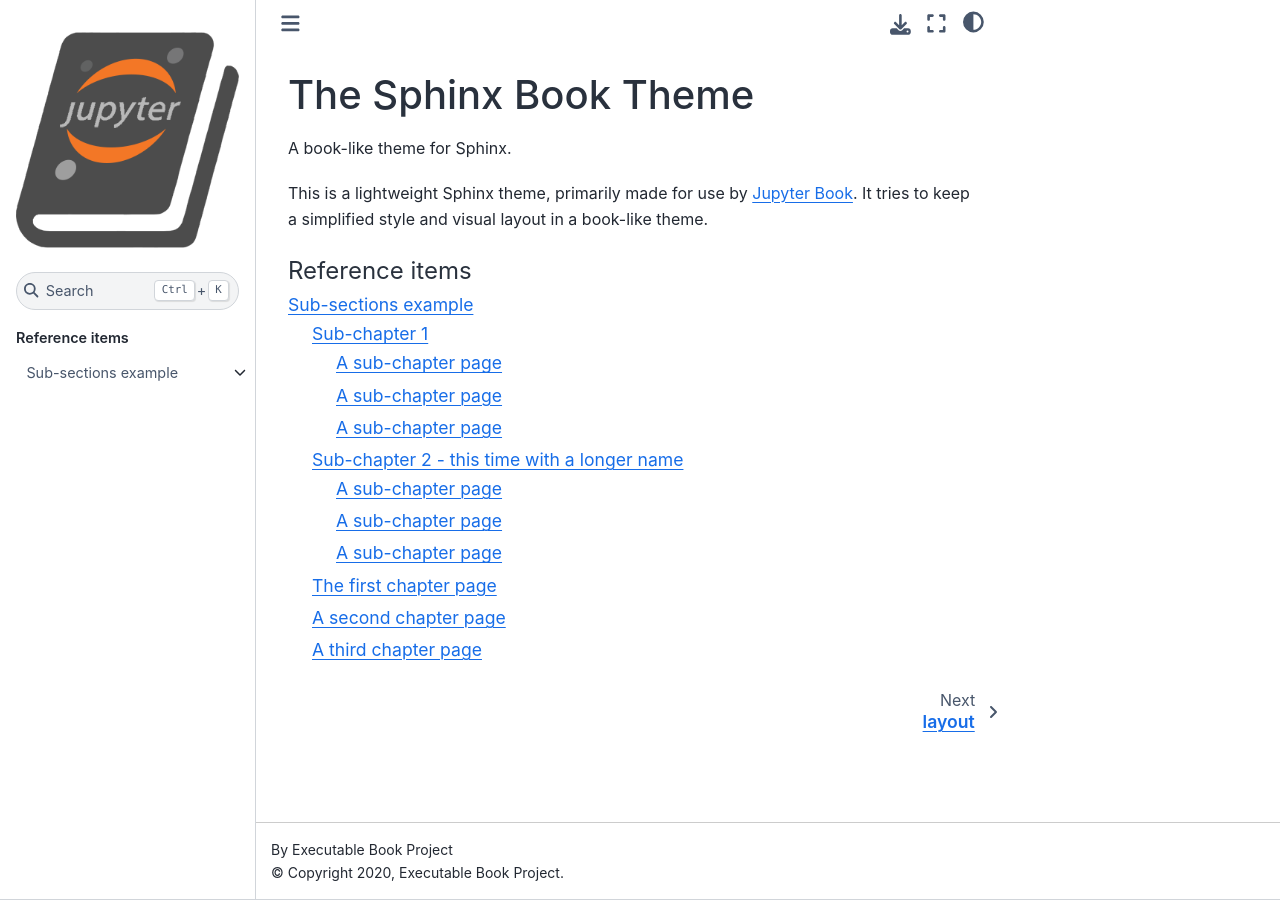
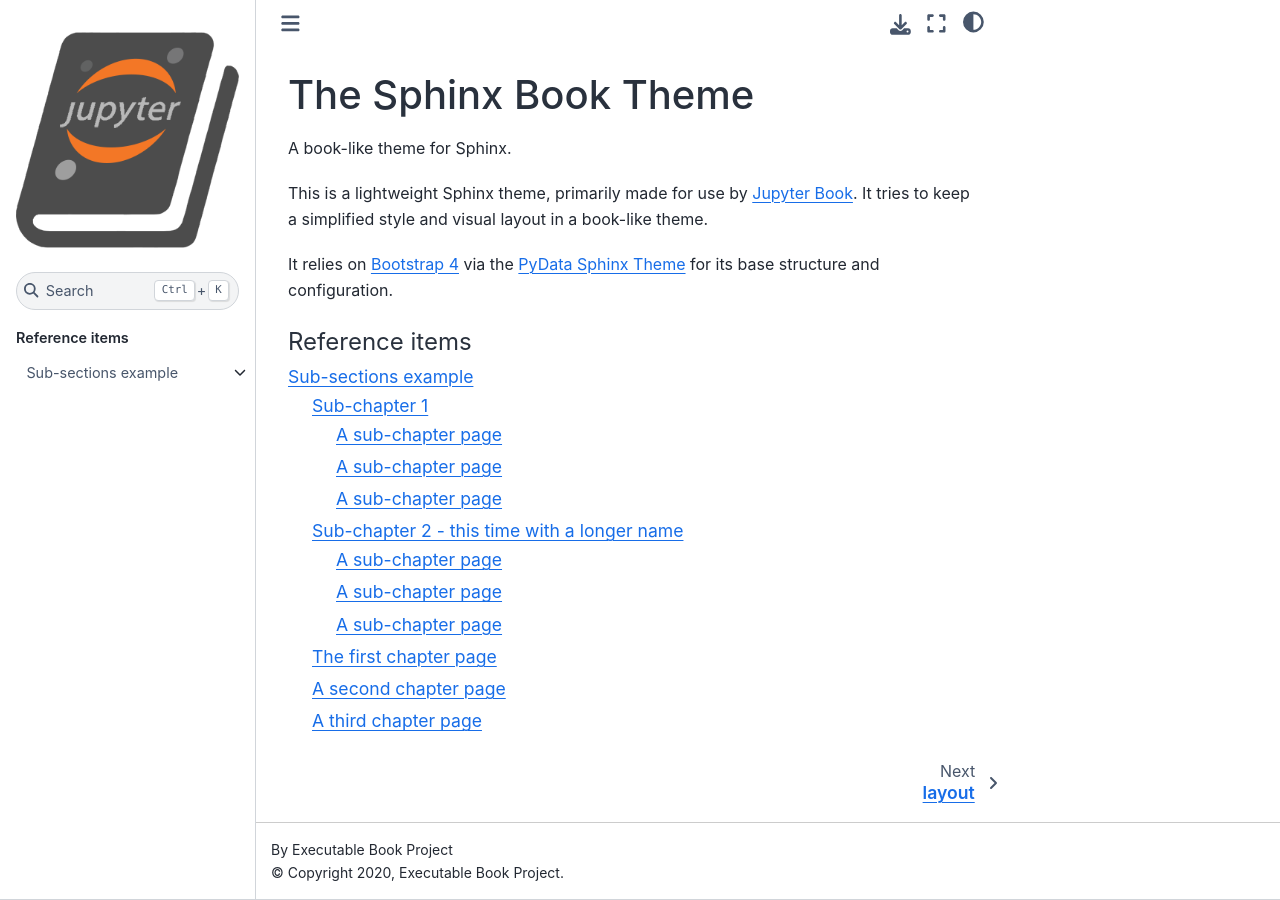
Before and after one commit to executablebooks/sphinx-book-theme, a Sphinx documentation site: the page built from docs/index.md, in a window 1280 px wide. Built offline with Sphinx 7.4.7 and the Sphinx Book theme 1.1.4, drawn with Linux system fonts in a browser that asks for light colours; pages that are not in the unit, such as notebooks, are missing from menus.

Commit message:
readthedocs config

````diff
--- a/docs/index.md
+++ b/docs/index.md
@@ -4,6 +4,10 @@
 
 This is a lightweight Sphinx theme, primarily made for use by [Jupyter Book](https://beta.jupyterbook.org).
 It tries to keep a simplified style and visual layout in a book-like theme.
+
+It relies on [Bootstrap 4](https://getbootstrap.com/docs/4.0/getting-started/introduction/)
+via the [PyData Sphinx Theme](https://pydata-sphinx-theme.readthedocs.io/) for its base
+structure and configuration.
 
 ```{toctree}
 :maxdepth: 1
````
Also changed, not shown: .readthedocs.yml (added).
